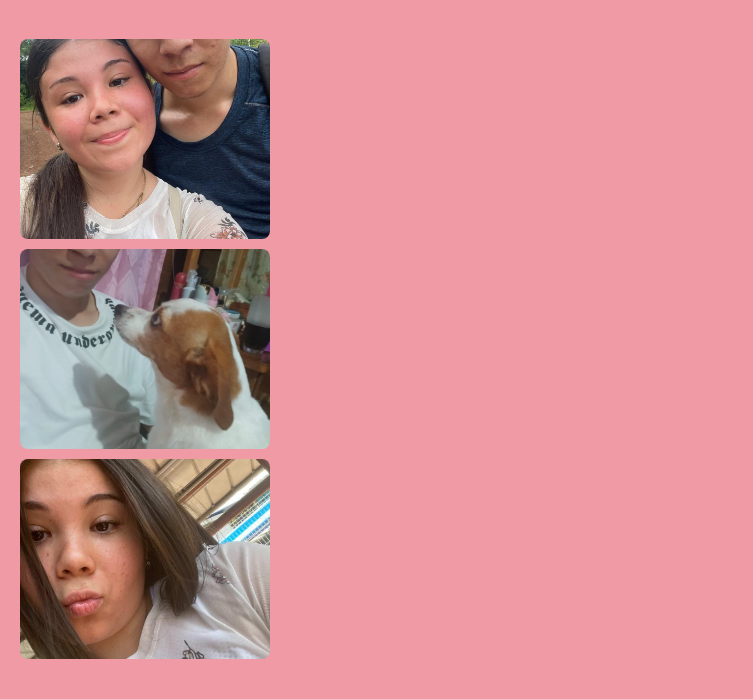
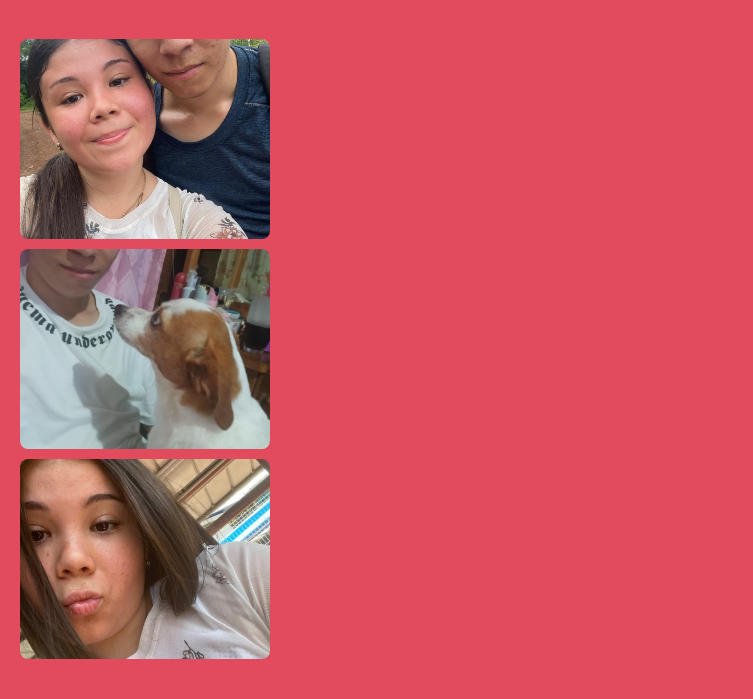
Before and after one commit to Joseijr/Albun, a plain HTML site: page index.html in a window 1280 px wide. Shown: the part 101-800 px from the top of the page, without its empty margins (0-753 px from the left). Drawn offline with Linux system fonts and the light colour scheme.

Commit message:
Update style.css

```diff
--- a/style.css
+++ b/style.css
@@ -1,6 +1,6 @@
 body {
     font-family: Arial, sans-serif;
-    background: #EF9AA4;
+    background: #E24B5D;
     margin: 0;
     padding: 0;
 }
```
